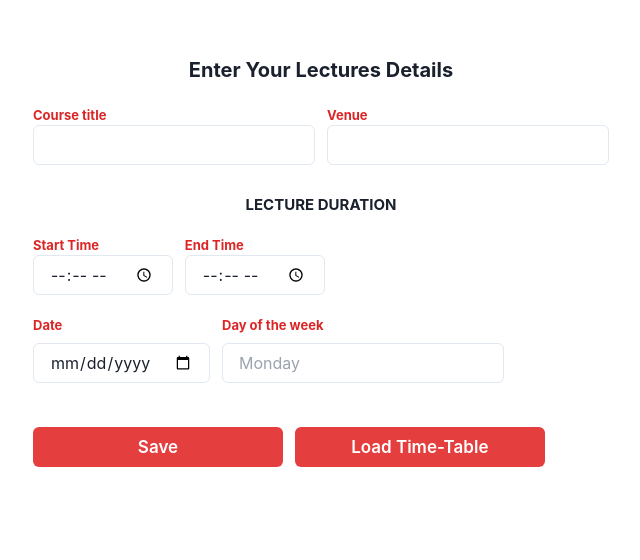
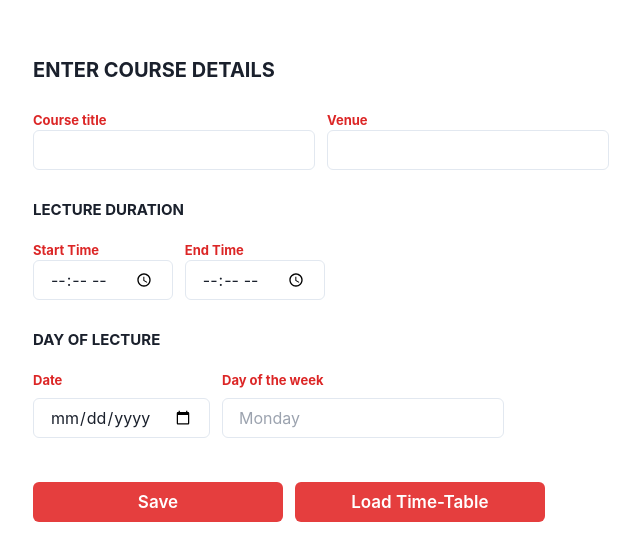
Before and after one commit to ThuRein-110/Project-Moon, a Next.js app: page /createTimeTable in a window 1280 px wide. Shown: the top 560 px of the page, without its empty margins (319-959 px from the left). Built offline with nearby package versions, Linux system fonts and the light colour scheme; no server answers.

Commit message:
Thee are still changes

```diff
--- a/pages/createTimeTable/index.js
+++ b/pages/createTimeTable/index.js
@@ -98,7 +98,7 @@ useEffect(()=>{
 
         <div>
 
-            <h1 className="font-bold text-[20px] mb-[25px] text-center">Enter Your Lectures Details</h1>
+            <h1 className="font-bold text-[20px] mb-[30px] text-left">ENTER COURSE DETAILS</h1>
 
        <div className="flex-col flex md:flex-row gap-3">
        <div><label className="font-bold text-red-600 mb-[10px] text-[13px]">Course title</label><br/>
@@ -112,7 +112,7 @@ useEffect(()=>{
 
 
   <div><br/>
-    <h1 className="text-center text-[15px] font-bold mt-[10px] mb-[20px]">LECTURE DURATION</h1>
+    <h1 className="text-left text-[15px] font-bold mt-[10px] mb-[20px]">LECTURE DURATION</h1>
 
     <div className="flex-col flex md:flex-row gap-3">
     <div><label for="appt" className="font-bold text-red-600 mb-[10px] text-[13px]"> Start Time</label><br/>
@@ -129,7 +129,7 @@ useEffect(()=>{
 
 
   </div> <br/>
-
+  <h1 className="text-left text-[15px] font-bold mt-[10px] mb-[20px]">DAY OF LECTURE</h1>
   <div className="flex-col flex md:flex-row gap-3">
   <div>
           <label for="appt" className="font-bold text-red-600 mb-[10px] text-[13px]">Date</label><br/>
--- a/pages/userAccount/index.js
+++ b/pages/userAccount/index.js
@@ -83,7 +83,13 @@ const getUserTimeTable = async ()=>{
     var day = weekday[dateValue.getDay()]
     var i;
         for(i=0; i<courses.length; i++){
-           //alert(dateValue.getDay())
+
+           var hourofLecture = dateValue.getHours()
+           var minuteofLecture = dateValue.getMinutes();
+
+           var timeOflecture = `${hourofLecture} ":" ${minuteofLecture}`
+
+           var appointLecture = courses[i].startTime
             if(day == courses[i].courseDay ){
 
                 const notifyMe = ` Course Name: ${courses[i].courseName}  ||  Lecture Venue: ${ courses[i].courseVenue}  ||  Duration: ${ courses[i]. startTime} - ${ courses[i]. endTime}`
@@ -105,6 +111,8 @@ const getUserTimeTable = async ()=>{
   useEffect(()=>{
     getUserTimeTable();
   },[user])
+
+
 
 
 
@@ -244,8 +252,8 @@ const getUserTimeTable = async ()=>{
 
          </div>):
 
-         ( <div className="flex flex-col gap-3  mt-[150px] items-center justify-center"><p>No course details available</p>
-            <button  onClick={goNav}><p className="text-[13px]  text-red-500 p-[2px] w-[160px] font-bold text-2xl mb-3">Enter Course Details</p></button>
+         ( <div className="flex flex-col gap-3  mt-[50px] items-left justify-left"><p>No course details available</p>
+            <button  onClick={goNav}><p className="text-[13px]  text-red-500 p-[2px] w-[160px] font-bold text-2xl mb-3 text-left">Enter Course Details</p></button>
             </div>)
 
 
```
Also changed, not shown: 1 other file (tests, documents, lock files or other folders).
